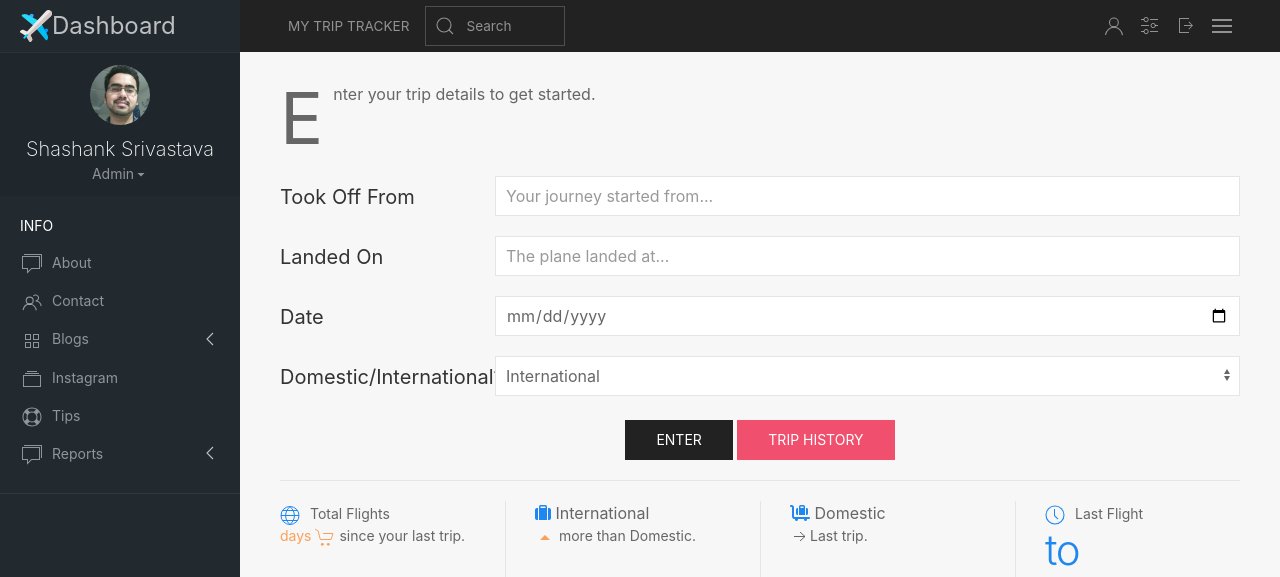
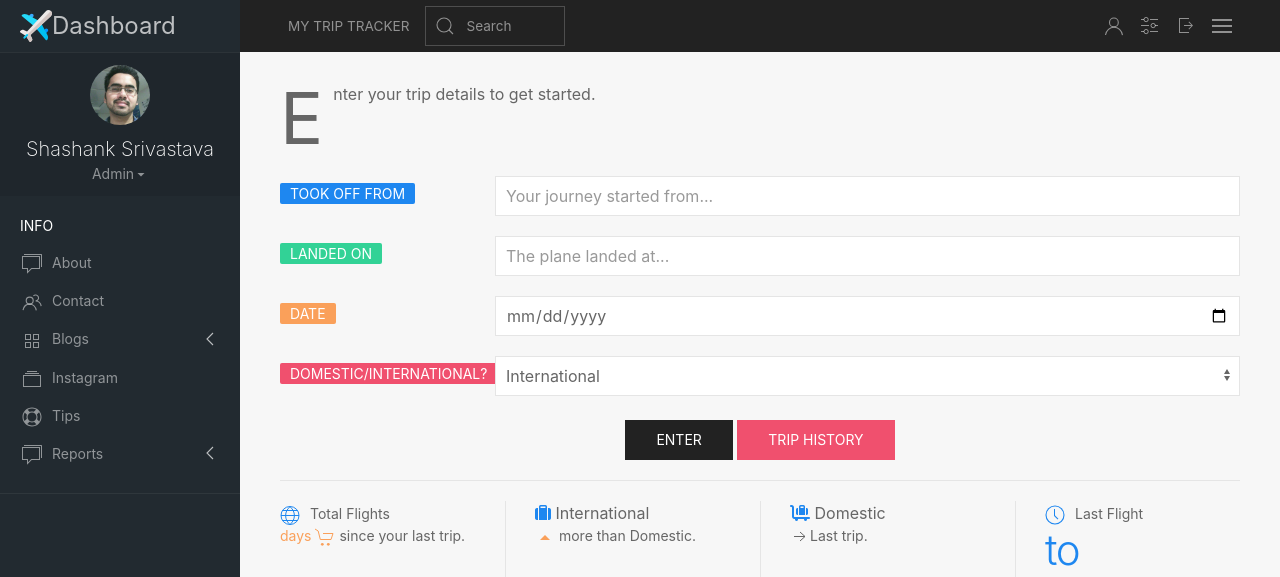
Before and after one commit to shashank-ssriva/My-Travel-Tracker, a Flask app: template templates/index.html in a window 1280 px wide. Shown: the top 577 px of the page. Run offline with Flask 2, Linux system fonts and the light colour scheme; the template is opened without the code that fills it, so the values that code supplies are empty; some libraries are stand-ins or nearby versions.

Commit message:
Update labels

```diff
--- a/templates/index.html
+++ b/templates/index.html
@@ -178,7 +178,7 @@
 
 				<div class="uk-margin">
 					<label class="uk-form-label" for="form-horizontal-text">
-						<h4 class="uk-text">Took Off From</h4>
+						<h4 class="uk-text uk-label uk-label-primary">Took Off From</h4>
 					</label>
 					<div class="uk-form-controls">
 						<input class="uk-input" id="took-off-from" name="took-off-from" type="text"
@@ -188,7 +188,7 @@
 
 				<div class="uk-margin">
 					<label class="uk-form-label" for="form-horizontal-text">
-						<h4 class="uk-text">Landed On</h4>
+						<h4 class="uk-text uk-label uk-label-success">Landed On</h4>
 					</label>
 					<div class="uk-form-controls">
 						<input class="uk-input" id="landed-on" name="landed-on" type="text"
@@ -198,7 +198,7 @@
 
 				<div class="uk-margin">
 					<label class="uk-form-label" for="form-horizontal-text">
-						<h4 class="uk-text">Date</h4>
+						<h4 class="uk-text uk-label uk-label-warning">Date</h4>
 					</label>
 					<div class="uk-form-controls">
 						<input class="uk-input" id="trip-date" name="trip-date" type="date"
@@ -208,7 +208,7 @@
 
 				<div class="uk-margin">
 					<label class="uk-form-label" for="form-horizontal-text">
-						<h4 class="uk-text">Domestic/International?</h4>
+						<h4 class="uk-text uk-label uk-label-danger">Domestic/International?</h4>
 					</label>
 					<div class="uk-form-controls">
 						<select class="uk-select" name="trip-category" id="trip-category">
```
